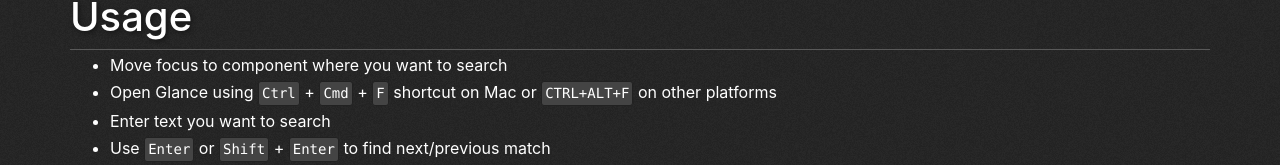
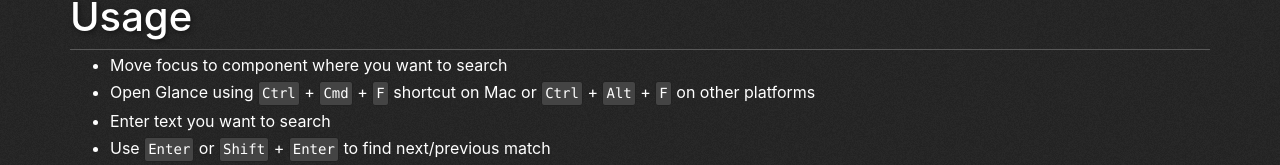
Before and after one commit to ystrot/glance, a plain HTML site: page index.html in a window 1280 px wide. Shown: the part 1282-1447 px from the top of the page. Drawn offline with nearby package versions, Linux system fonts and the light colour scheme.

Commit message:
Update index.html

```diff
--- a/index.html
+++ b/index.html
@@ -100,7 +100,7 @@
     <div class="row">
 	<ul>
 	  <li>Move focus to component where you want to search</li>
-	  <li>Open Glance using <span class="shortcut">Ctrl</span> + <span class="shortcut">Cmd</span> + <span class="shortcut">F</span> shortcut on Mac or <span class="shortcut">CTRL+ALT+F</span> on other platforms</li>
+	  <li>Open Glance using <span class="shortcut">Ctrl</span> + <span class="shortcut">Cmd</span> + <span class="shortcut">F</span> shortcut on Mac or <span class="shortcut">Ctrl</span> + <span class="shortcut">Alt</span> + <span class="shortcut">F</span> on other platforms</li>
 	  <li>Enter text you want to search</li>
 	  <li>Use <span class="shortcut">Enter</span> or <span class="shortcut">Shift</span> + <span class="shortcut">Enter</span> to find next/previous match</li>
 	  <li>Close search box using <span class="shortcut">Esc</span></li>
```
